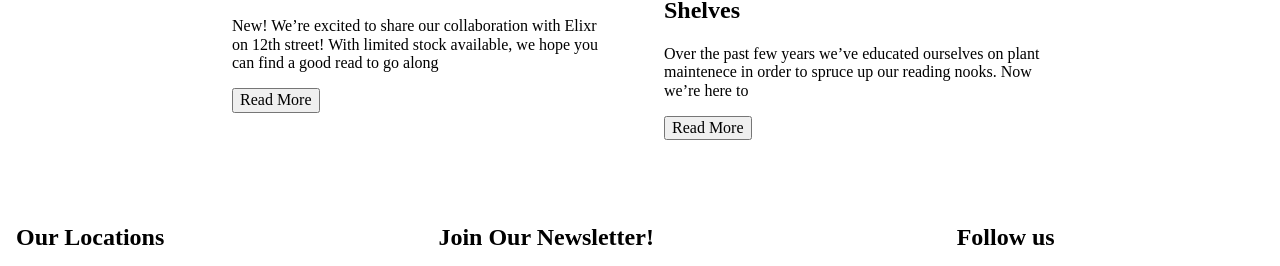
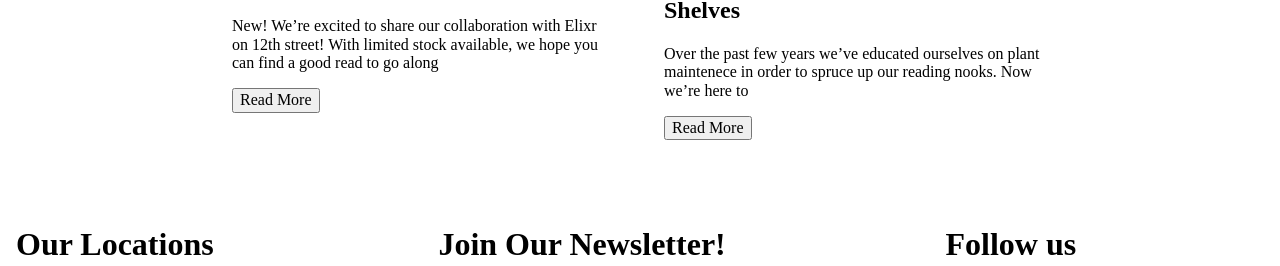
Before and after one commit to normand-e/HTML_HW, a plain HTML site: page deploy/index.html in a window 1280 px wide. Shown: the part 1219-1485 px from the top of the page. Drawn offline with Linux system fonts and the light colour scheme; a script that the page names is missing.

Commit message:
changing h tags on footer

```diff
--- a/deploy/index.html
+++ b/deploy/index.html
@@ -218,7 +218,7 @@
                                 <section id="locations">
                                     <section class="base-grid">
                                         <div>
-                                            <h2>Our Locations</h2>
+                                            <h1>Our Locations</h1 >
                                         </div>
                                     </section>
 
@@ -297,7 +297,7 @@
 
                                 <section class="base-grid" id="newsletter">
                                     <div>
-                                        <h2>Join Our Newsletter!</h2>
+                                        <h1>Join Our Newsletter!</h1>
                                         <input type="input" value="Email Address" id="email-input">
                                         <input type="button" value="Sign Up" style="float: right;">
                                     </div>
@@ -306,7 +306,7 @@
 
                                 <section class="base-grid" id="socials">
                                     <div>
-                                        <h2>Follow us</h2>
+                                        <h1>Follow us</h1>
                                         <section>
                                             <a href="#"><i class="fa-brands fa-youtube"></i></a>
                                             <a href="#"><i class="fa-brands fa-twitter"></i></a>
```
Also changed, not shown: 1 other file.
